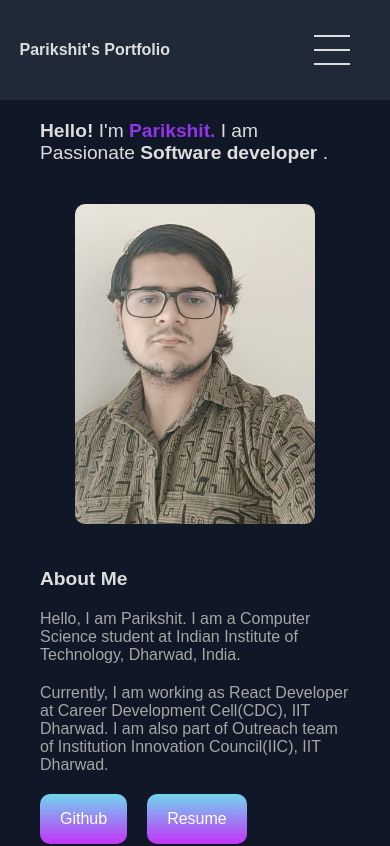
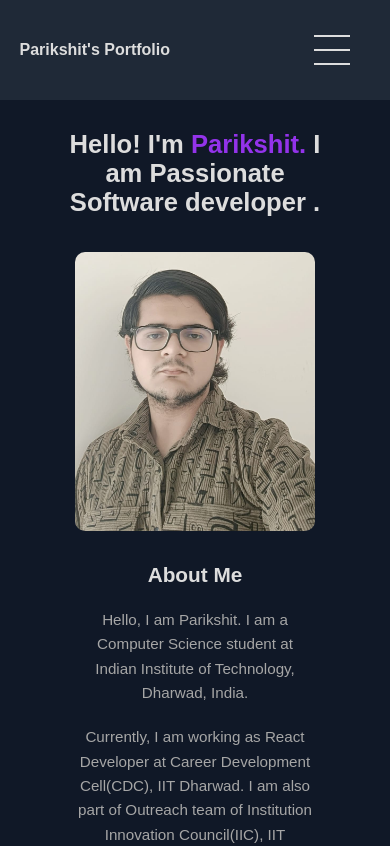
Before and after one commit to ParikshitGehlaut/Personal-Website, a Next.js app: page / in a window 390 px wide. Shown: the top 846 px of the page. Built offline with nearby package versions, Linux system fonts and the light colour scheme; a web font is replaced by a local one.

Commit message:
Updated Introduction section.

```diff
--- a/src/app/components/intro/Intro.jsx
+++ b/src/app/components/intro/Intro.jsx
@@ -25,7 +25,7 @@ const Intro = () => {
               Currently, I am working as React Developer at Career Development Cell(CDC), IIT Dharwad. I am also part of
               Outreach team of Institution Innovation Council(IIC), IIT Dharwad.
             </p>
-            <div className={styles.boxButton}>
+            <div className={styles.boxButtonContainer}>
               <Link
                 href="https://github.com/ParikshitGehlaut"
                 className={styles.button}
--- a/src/app/components/intro/intro.module.css
+++ b/src/app/components/intro/intro.module.css
@@ -2,86 +2,181 @@
     color: #9333ea;
 }
 
-  .container{
-    margin-top: 20px;
+.container {
+    margin-top: 40px;
+    margin-bottom: 60px;
+    padding: 0 20px;
 }
 
-  .box{
-    margin-top: 40px;
+.title {
+    font-size: 2.5rem;
+    font-weight: bold;
+    color: var(--textColor);
+    margin-bottom: 10px;
+    text-align: left;
+}
+
+
+.box {
+    margin-top: 30px;
     display: flex;
     align-items: center;
-    flex-direction: row;
-    gap: 40px;
+    gap: 50px;
+    background-color: var(--cardBg);
+    padding: 30px;
+    border-radius: 12px;
+    box-shadow: 0 8px 25px var(--shadowColor);
 }
 
-  .imgContainer{
+.imgContainer {
     flex: 1;
+    min-width: 280px;
     position: relative;
 }
-  .image{
+
+.image {
+    display: block;
+    width: 100%;
+    height: auto;
     object-fit: cover;
     border-radius: 10px;
+    box-shadow: 0 6px 12px var(--strongShadowColor);
 }
 
-  .textContainer{
-    flex: 2;
-    display:flex;
+.textContainer {
+    flex: 1.5;
+    display: flex;
     flex-direction: column;
+    gap: 25px;
+    color: var(--textColor);
+}
+
+.boxTitle {
+    font-size: 1.8rem;
+    font-weight: 600;
+    color: var(--textColor);
+    line-height: 1.3;
+}
+
+.boxDesc {
+    font-size: 1.1rem;
+    font-weight: 400;
+    color: var(--softTextColor);
+    line-height: 1.7;
+}
+
+.boxButtonContainer {
+    margin-top: 15px;
+    display: flex;
+    flex-wrap: wrap;
     gap: 20px;
 }
 
-  .boxDesc{
-    font-size:20px;
-    font-weight: 300;
-    color: var(--softTextColor);
+.button {
+    padding: 14px 28px;
+    background: linear-gradient(to right, #71d5ee, #c234f7);
+    border: none;
+    border-radius: 8px;
+    color: white;
+    font-weight: 500;
+    font-size: 1rem;
+    text-decoration: none;
+    text-align: center;
+    cursor: pointer;
+    transition: all 0.3s ease-in-out;
+    box-shadow: 0 4px 10px rgba(0,0,0,0.2);
 }
 
-  .boxButton{
-    height: 50px;
-    display:flex;
-    gap: 20px;
+.button:hover,
+.button:focus {
+    transform: translateY(-3px) scale(1.03);
+    box-shadow: 0 6px 15px var(--strongShadowColor);
+    filter: brightness(1.1);
+}
+.button:active {
+    transform: translateY(-1px) scale(0.98);
+    box-shadow: 0 2px 5px rgba(0,0,0,0.2);
 }
 
-  .button{
-    padding: 16px 20px;
-    background: linear-gradient(#71d5ee,#c234f7);
-    border: none;
-    border-radius: 10px;
-    width: max-content;
-    color: white;
-    transition: all 0.3s ease-in-out;
-    cursor: pointer;
+@media screen and (max-width: 1024px) {
+    .title {
+        font-size: 2.2rem;
     }
-
-  @media only screen and (min-width: 1000px) and (max-width: 1280px) {
-    .title{
-        font-size:2rem;
+    .box {
+        gap: 30px;
+        padding: 25px;
     }
-    .boxTitle{
-        font-size: 1.4rem;
+    .boxTitle {
+        font-size: 1.6rem;
     }
-
+    .boxDesc {
+        font-size: 1rem;
     }
-
-  @media  screen and (max-width: 1000px) {
-    .title{
-      font-size: 1.6rem;
+    .textContainer {
+        flex: 1;
     }
 }
 
-  @media only screen and (max-width: 768px) {
-    .title{
-        font-size:1.2rem;
-        font-weight: lighter;
+
+@media screen and (max-width: 768px) {
+    .container {
+        margin-top: 30px;
     }
-    .box{
+    .title {
+        font-size: 1.8rem;
+        text-align: center;
+        font-weight: 600;
+    }
+    .box {
         flex-direction: column-reverse;
+        gap: 30px;
+        padding: 20px;
+        margin-top: 20px;
     }
-    .boxTitle{
-        font-size: 1.2rem;
+    .imgContainer,
+    .textContainer {
+        flex: 1 1 100%;
+        min-width: unset;
     }
-    .boxDesc{
-        font-size:1rem;
-        font-weight: 180;
+    .textContainer {
+        align-items: center;
+        text-align: center;
+        gap: 20px;
+    }
+    .boxTitle {
+        font-size: 1.5rem;
+    }
+    .boxDesc {
+        font-size: 0.95rem;
+        font-weight: 400;
+        line-height: 1.6;
+    }
+    .boxButtonContainer {
+        justify-content: center;
+    }
+    .button {
+        padding: 12px 24px;
+        font-size: 0.95rem;
     }
 }
+
+@media screen and (max-width: 480px) {
+    .title {
+        font-size: 1.6rem;
+    }
+    .boxTitle {
+        font-size: 1.3rem;
+    }
+    .box {
+        padding: 15px;
+    }
+    .boxButtonContainer {
+        flex-direction: column;
+        align-items: center;
+        gap: 15px;
+    }
+    .button {
+        width: 100%;
+        max-width: 300px;
+    }
+}
```
Lines whose indentation alone changed are shown as unchanged.
